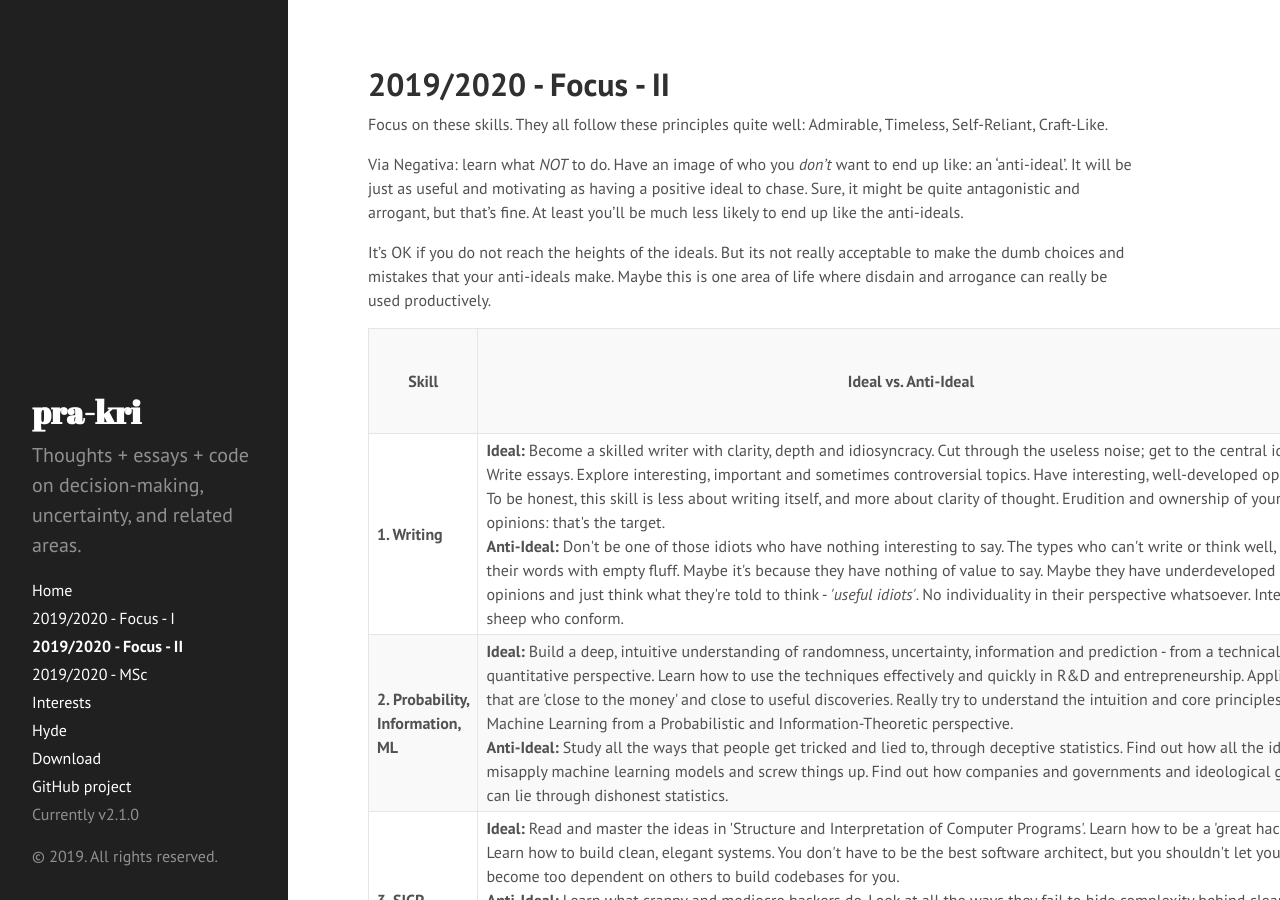
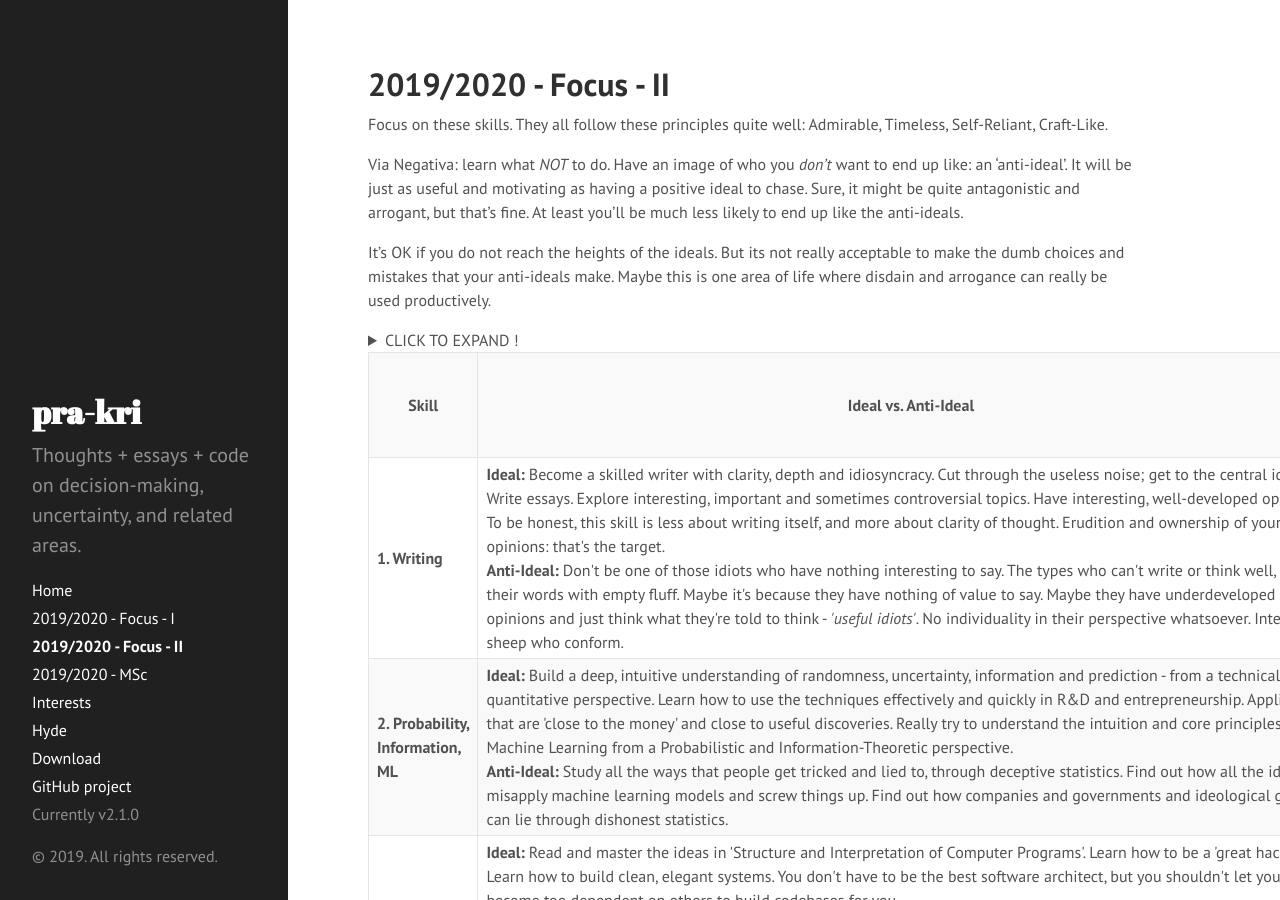
Before and after one commit to pra-kri/pra-kri.github.io, a Jekyll site: the page built from 2019to2020_focus_part2.md, in a window 1280 px wide and 900 px high. Built offline with Jekyll 4.4.1, drawn with Linux system fonts in a browser that asks for light colours; Markdown is read by kramdown in place of the engine named in the settings.

Commit message:
Update 2019to2020_focus_part2.md

````diff
--- a/2019to2020_focus_part2.md
+++ b/2019to2020_focus_part2.md
@@ -8,6 +8,19 @@ Focus on these skills. They all follow these principles quite well: Admirable, T
 Via Negativa: learn what *NOT* to do. Have an image of who you *don't* want to end up like: an 'anti-ideal'. It will be just as useful and motivating as having a positive ideal to chase. Sure, it might be quite antagonistic and arrogant, but that's fine. At least you'll be much less likely to end up like the anti-ideals.
 
 It's OK if you do not reach the heights of the ideals. But its not really acceptable to make the dumb choices and mistakes that your anti-ideals make. Maybe this is one area of life where disdain and arrogance can really be used productively.
+
+<details><summary>CLICK TO EXPAND !</summary>
+<p>
+
+#### Testing out collapsible boxes in markdown...Hopefully works in Jekyll.
+
+```python
+print("nice, worked.")
+```
+
+</p>
+</details>
+
 
 <table style="width:140%">
   <tr>
````
